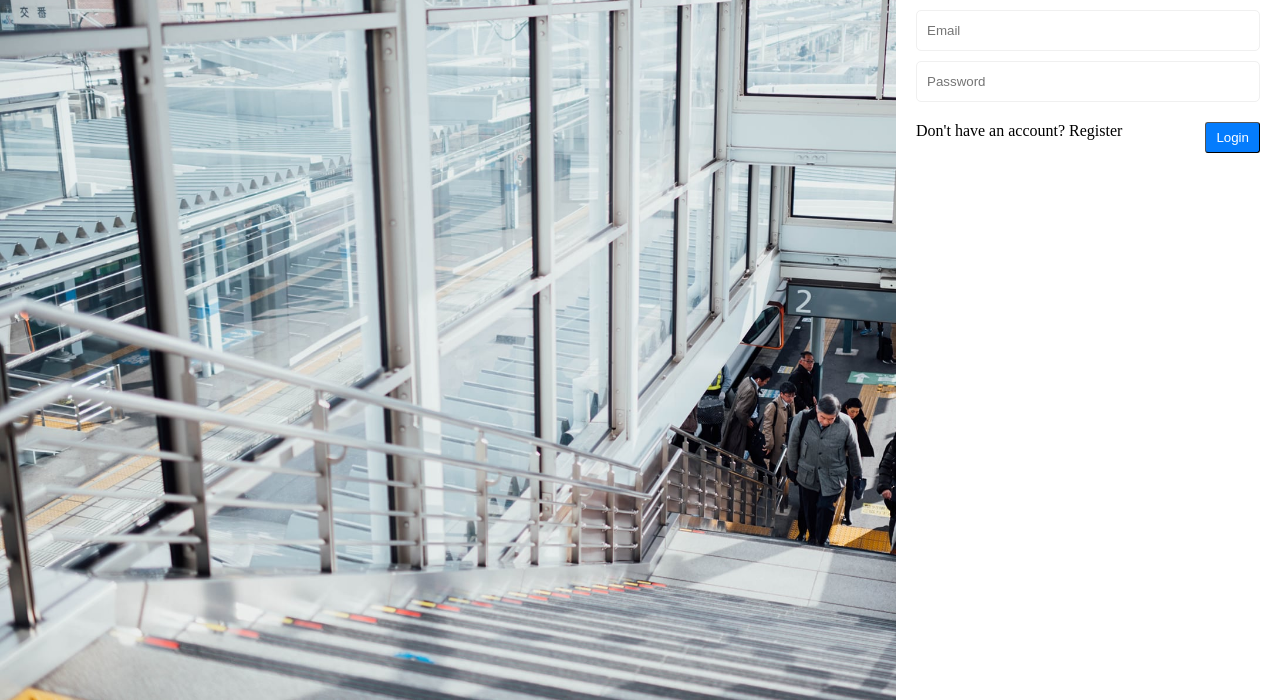
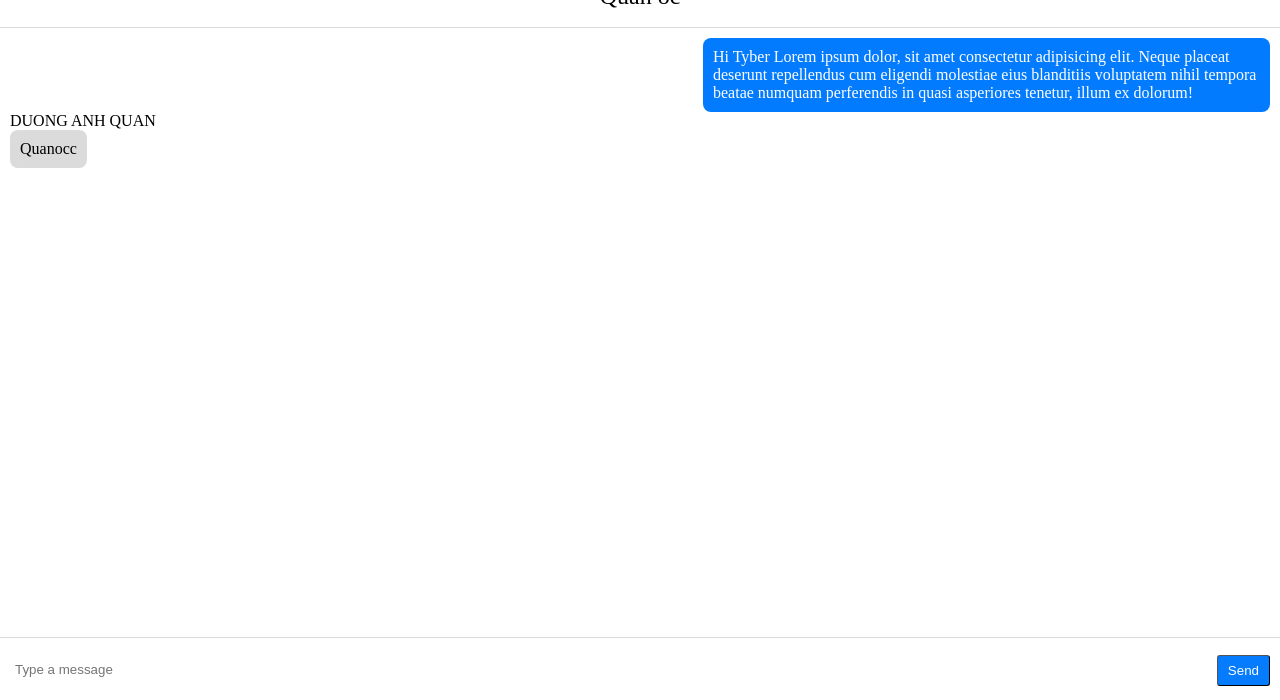
Before and after one commit to quyphuc2111/Chat-App, a plain HTML site: page temp.html in a window 1280 px wide. Shown: the part 100-800 px from the top of the page. Drawn offline with Linux system fonts and the light colour scheme.

Commit message:
chat-page

```diff
--- /dev/null
+++ b/css/chat.css
@@ -0,0 +1,65 @@
+.chat-container .header {
+    color: #fff;
+    background-color: #037BFE;
+    text-align: center;
+    height: 64px;
+    line-height: 64px;
+    font-size: 24px;
+
+}
+.chat-container  .conversation-title {
+    text-align: center;
+    height: 64px;
+    line-height: 64px;
+    font-size: 24px;
+    border-bottom: 1px solid #dbdbdb;
+}
+.chat-container .conversation-detail {
+    display: flex;
+    flex-direction: column;
+}
+.chat-container .list-messages {
+    flex-grow: 1;
+}
+#send-message-form {
+    padding: 22px 15px;
+    position: relative;
+    border-top: 1px solid #dbdbdb;
+}
+#send-message-form input {
+    border: none;
+    outline: none;
+    width: 100%;
+}
+#send-message-form .btn {
+    position: absolute;
+    right: 10px;
+    bottom: 14px;
+}
+.chat-container {
+    height: 100vh;
+}
+.chat-container .main {
+    height: calc(100vh - 64px);
+}
+.chat-container .conversation-detail {
+    height: 100%;
+}
+.list-messages .message .message-content {
+    background-color: #dbdbdb;
+    padding: 10px;
+    border-radius: 8px;
+    max-width: 45%;
+    width: max-content;
+}
+.list-messages .message.message-mine {
+    display: flex;
+    justify-content: flex-end;
+}
+.list-messages {
+    padding: 10px;
+}
+.list-messages .message.message-mine .message-content {
+    background-color: #037BFE;
+    color: #fff;
+}
--- a/temp.html
+++ b/temp.html
@@ -6,29 +6,30 @@
     <meta name="viewport" content="width=device-width, initial-scale=1.0">
     <title>Document</title>
     <link rel="stylesheet" href="./css/style.css">
-    <link rel="stylesheet" href="./css/login.css">
+    <link rel="stylesheet" href="./css/chat.css">
 </head>
 
 <body>
-    <div class="login_container">
-        <div class="background_img"></div>
-        <div class="form_wrapper">
-            <div class="login_header">MindX Chat</div>
-            <form id="login_form">
-                <div class="input_wrapper">
-                    <input type="text" placeholder="Email" name="email">
-                    <div id="email_error" class="err"></div>
+    <div class="chat-container">
+        <div class="header">MindX chat</div>
+        <div class="main">
+            <div class="conversation-detail">
+                <div class="conversation-title">Quân óc</div>
+                <div class="list-messages">
+                    <div class=" message message-mine">
+                        <div class="message-content">Hi Tyber Lorem ipsum dolor, sit amet consectetur adipisicing elit. Neque placeat deserunt repellendus cum eligendi molestiae eius blanditiis voluptatem nihil tempora beatae numquam perferendis in quasi asperiores tenetur, illum ex dolorum!</div>
+                    </div>
+                    <div class=" message message-other">
+                        <div class="owner">DUONG ANH QUAN</div>
+                        <div class="message-content">Quanocc</div>
+                    </div>
                 </div>
-                <div class="input_wrapper">
-                    <input type="password" placeholder="Password" name="password">
-                    <div id="password_error" class="err"></div>
-                </div>
-                <div class="login_form_action">
-                    <div>Don't have an account? <span id="redirect_register" class="cursor_pointer">Register</span></div>
-                   <button class="btn" type="submit">Login</button>
+                <form id="send-message-form">
+                    <input type="text" placeholder="Type a message" name='message'>
+                    <button class="btn">Send</button>
+                </form>
+            </div>
 
-                </div>
-            </form>
         </div>
     </div>
 </body>
```
Also changed, not shown: index.html (+1 -0 lines), js/compoments.js (+22 -0 lines), js/index.js (+18 -1 lines), js/model.js (+11 -2 lines), js/view.js (+26 -3 lines), css/style.css (line endings or trailing spaces).
